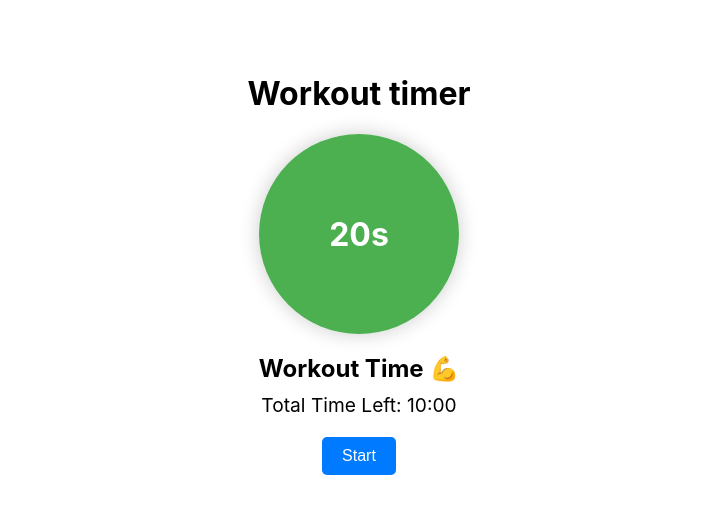
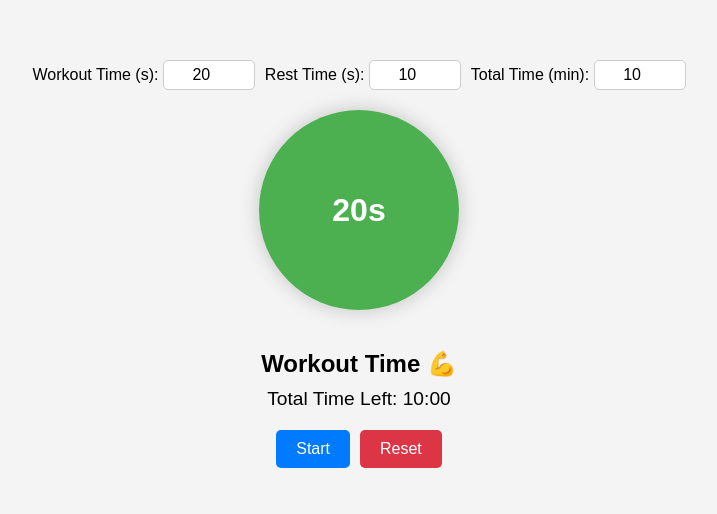
Before and after one commit to thangtv611/tools, a React (Create React App) app: page / in a window 1280 px wide. Shown: the part 136-650 px from the top of the page, without its empty margins (281-998 px from the left). Built offline with nearby package versions, Linux system fonts and the light colour scheme.

Commit message:
update style

```diff
--- a/src/components/WorkoutTimer/Countdown.css
+++ b/src/components/WorkoutTimer/Countdown.css
@@ -1,9 +1,32 @@
 .countdown-container {
   display: flex;
+  flex-direction: column;
+  align-items: center;
   justify-content: center;
+  height: 100vh;
+  background-color: #f4f4f4;
+  font-family: Arial, sans-serif;
+}
+
+.input-group {
+  display: flex;
+  flex-direction: column;
   align-items: center;
-  height: 100vh;
-  flex-direction: column;
+  margin-bottom: 20px;
+}
+
+.input-group label {
+  font-size: 1rem;
+  margin: 5px 0;
+}
+
+.input-group input {
+  width: 80px;
+  padding: 5px;
+  text-align: center;
+  font-size: 1rem;
+  border: 1px solid #ccc;
+  border-radius: 5px;
 }
 
 .circle {
@@ -18,6 +41,7 @@
   color: white;
   transition: background-color 0.5s ease-in-out;
   box-shadow: 0 0 20px rgba(0, 0, 0, 0.2);
+  margin-bottom: 20px;
 }
 
 .workout {
@@ -29,28 +53,49 @@
 }
 
 .status {
-  margin-top: 20px;
   font-size: 1.5rem;
   font-weight: bold;
+  margin-bottom: 10px;
 }
 
 .total-time {
-  margin-top: 10px;
   font-size: 1.2rem;
+  margin-bottom: 20px;
 }
 
-.start-button {
-  margin-top: 20px;
+.button-group {
+  display: flex;
+  gap: 10px;
+}
+
+.start-button, .reset-button {
   padding: 10px 20px;
   font-size: 1rem;
   border: none;
   border-radius: 5px;
   cursor: pointer;
+  transition: background 0.3s ease;
+}
+
+.start-button {
   background-color: #007bff;
   color: white;
-  transition: background 0.3s ease;
 }
 
 .start-button:hover {
   background-color: #0056b3;
 }
+
+.reset-button {
+  background-color: #dc3545;
+  color: white;
+}
+
+.reset-button:hover {
+  background-color: #a71d2a;
+}
+
+.controls {
+  display: flex;
+  gap: 10px;
+}
--- a/src/components/WorkoutTimer/WorkoutTimer.js
+++ b/src/components/WorkoutTimer/WorkoutTimer.js
@@ -2,10 +2,9 @@ import React, { useState, useEffect } from "react";
 import "./Countdown.css"; // Import the CSS file
 
 const CountdownTimer = () => {
-  const workoutTime = 20; // Workout duration in seconds
-  const restTime = 10; // Rest duration in seconds
-  const totalTime = 10 * 60; // Total workout session time in seconds
-
+  const [workoutTime, setWorkoutTime] = useState(20);
+  const [restTime, setRestTime] = useState(10);
+  const [totalTime, setTotalTime] = useState(10 * 60);
   const [timeLeft, setTimeLeft] = useState(workoutTime);
   const [isWorkout, setIsWorkout] = useState(true);
   const [elapsedTime, setElapsedTime] = useState(0);
@@ -13,7 +12,7 @@ const CountdownTimer = () => {
   const [totalTimeLeft, setTotalTimeLeft] = useState(totalTime);
 
   useEffect(() => {
-    if (!running || elapsedTime >= totalTime) return;
+    if (!running || elapsedTime >= totalTimeLeft) return;
 
     const timer = setInterval(() => {
       if (timeLeft > 0) {
@@ -34,6 +33,14 @@ const CountdownTimer = () => {
     setRunning((prev) => !prev);
   };
 
+  const resetTimer = () => {
+    setRunning(false);
+    setElapsedTime(0);
+    setTimeLeft(workoutTime);
+    setTotalTimeLeft(totalTime);
+    setIsWorkout(true);
+  };
+
   const formatTime = (seconds) => {
     const min = Math.floor(seconds / 60);
     const sec = seconds % 60;
@@ -42,17 +49,51 @@ const CountdownTimer = () => {
 
   return (
     <div className="countdown-container">
-      <h1>Workout timer</h1>
+      <div className="input-group">
+        <div className="controls">
+          <div>
+            <label>Workout Time (s): </label>
+            <input
+              type="number"
+              value={workoutTime}
+              onChange={(e) => setWorkoutTime(Number(e.target.value))}
+            />
+          </div>
+          <div>
+            <label>Rest Time (s): </label>
+            <input
+              type="number"
+              value={restTime}
+              onChange={(e) => setRestTime(Number(e.target.value))}
+            />
+          </div>
+          <div>
+            <label>Total Time (min): </label>
+            <input
+              type="number"
+              value={totalTime / 60}
+              onChange={(e) => setTotalTime(Number(e.target.value) * 60)}
+            />
+          </div>
+        </div>
+      </div>
       <div className={`circle ${isWorkout ? "workout" : "rest"}`}>
         {timeLeft}s
       </div>
       <div className="status">
         {isWorkout ? "Workout Time 💪" : "Rest Time 😴"}
       </div>
-      <div className="total-time">Total Time Left: {formatTime(totalTimeLeft)}</div>
-      <button className="start-button" onClick={toggleTimer}>
-        {running ? "Pause" : "Start"}
-      </button>
+      <div className="total-time">
+        Total Time Left: {formatTime(totalTimeLeft)}
+      </div>
+      <div className="controls">
+        <button className="start-button" onClick={toggleTimer}>
+          {running ? "Pause" : "Start"}
+        </button>
+        <button className="reset-button" onClick={resetTimer}>
+          Reset
+        </button>
+      </div>
     </div>
   );
 };
```
